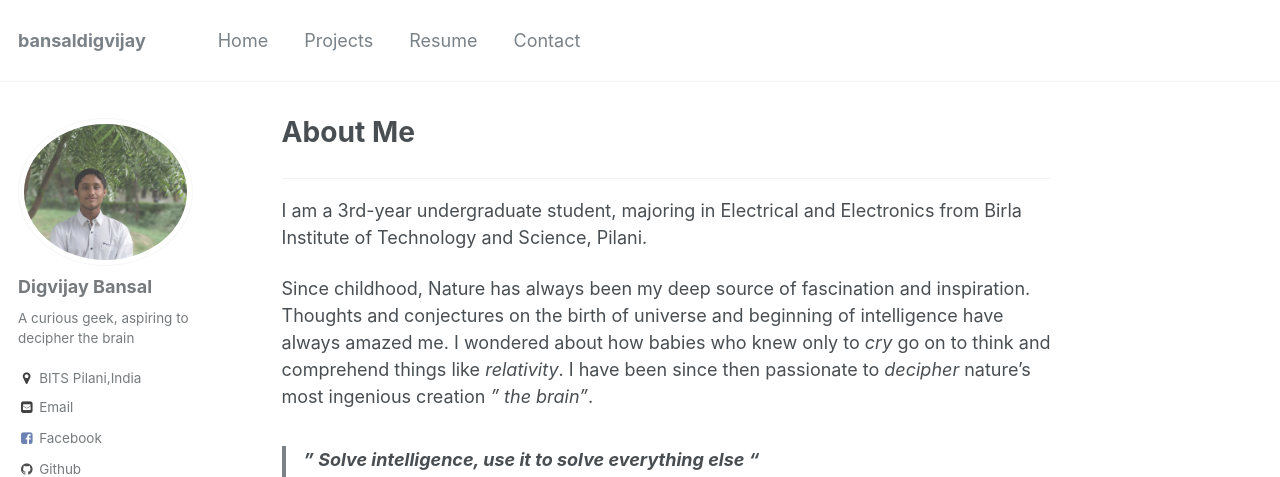
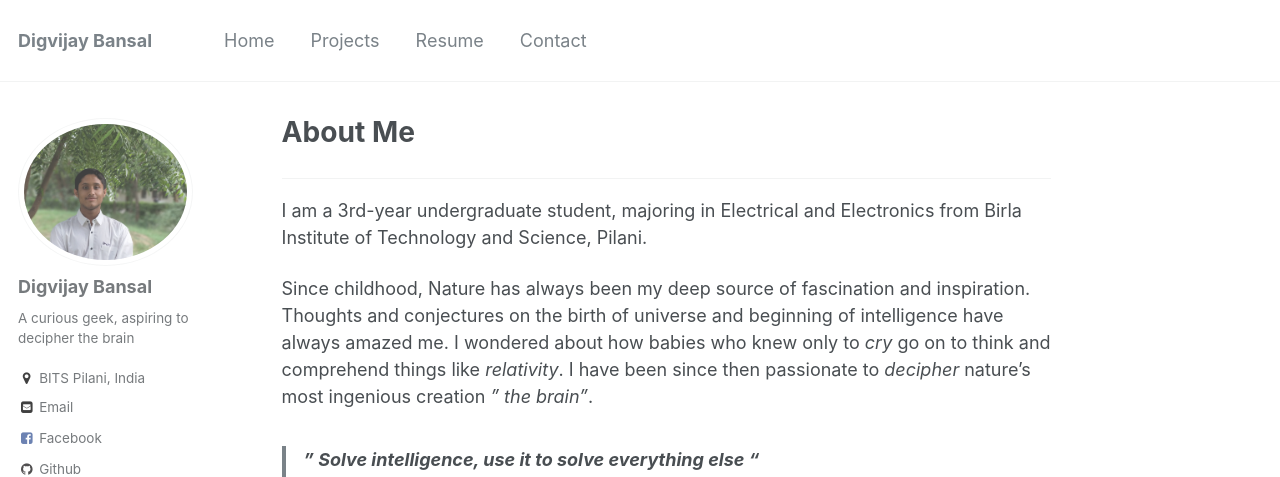
Before and after one commit to digvijay-bansal/digvijay-bansal.github.io, a Jekyll site: the page built from _pages/about.md, in a window 1280 px wide and 1089 px high. Shown: the top 477 px of the window. Built offline with Jekyll 4.4.1, drawn with Linux system fonts in a browser that asks for light colours.

Commit message:
Update _config.yml

```diff
--- a/_config.yml
+++ b/_config.yml
@@ -7,7 +7,7 @@
 
 # Site Settings
 locale                   : "en-US"
-title                    : "bansaldigvijay"
+title                    : "Digvijay Bansal"
 title_separator          : "-"
 name                     : &name "Digvijay Bansal"
 description              : &description "profile"
@@ -81,7 +81,7 @@ author:
   name             : "Digvijay Bansal"
   avatar           : "p2.jpg"
   bio              : "A curious geek, aspiring to decipher the brain"
-  location         : "BITS Pilani,India"
+  location         : "BITS Pilani, India"
   employer         :
   googlescholar    :
   email            : "digvijaybitsp@gmail.com"
```
